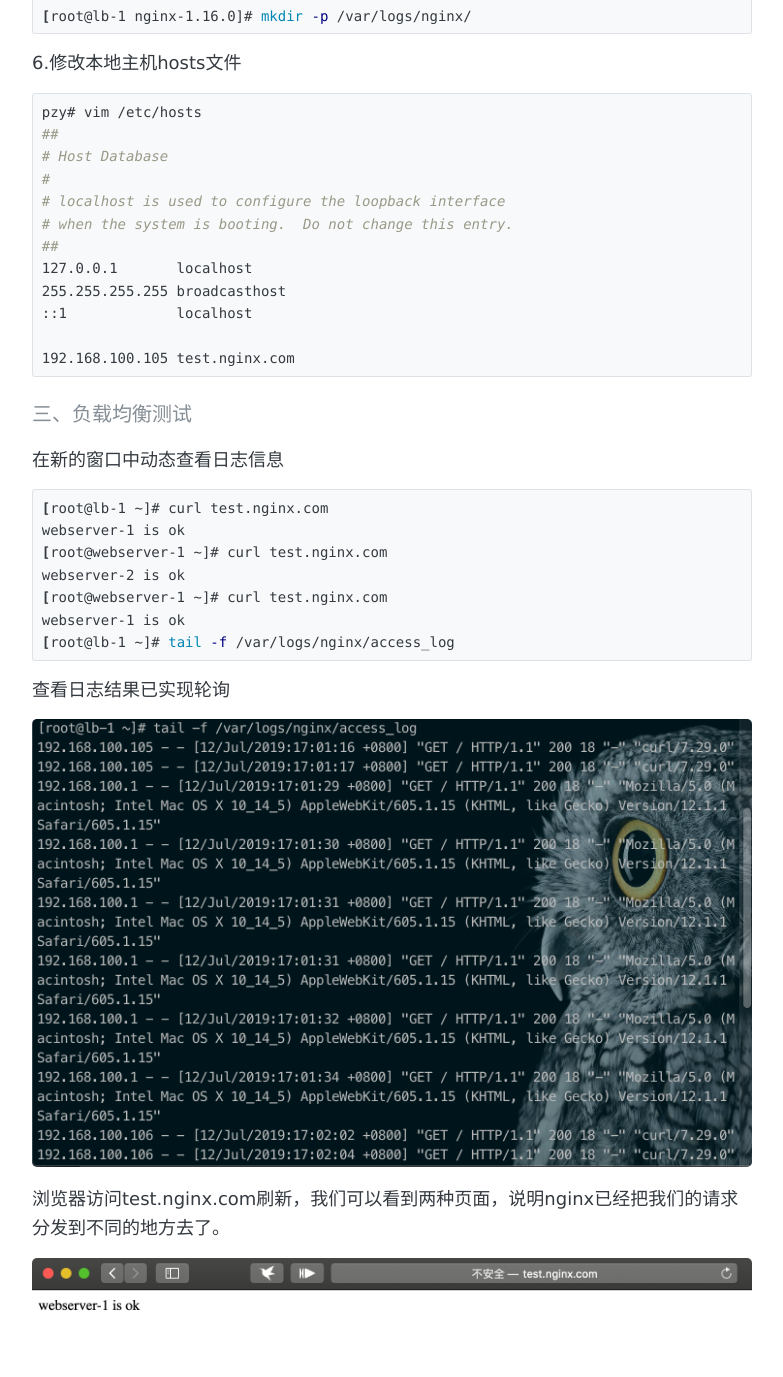
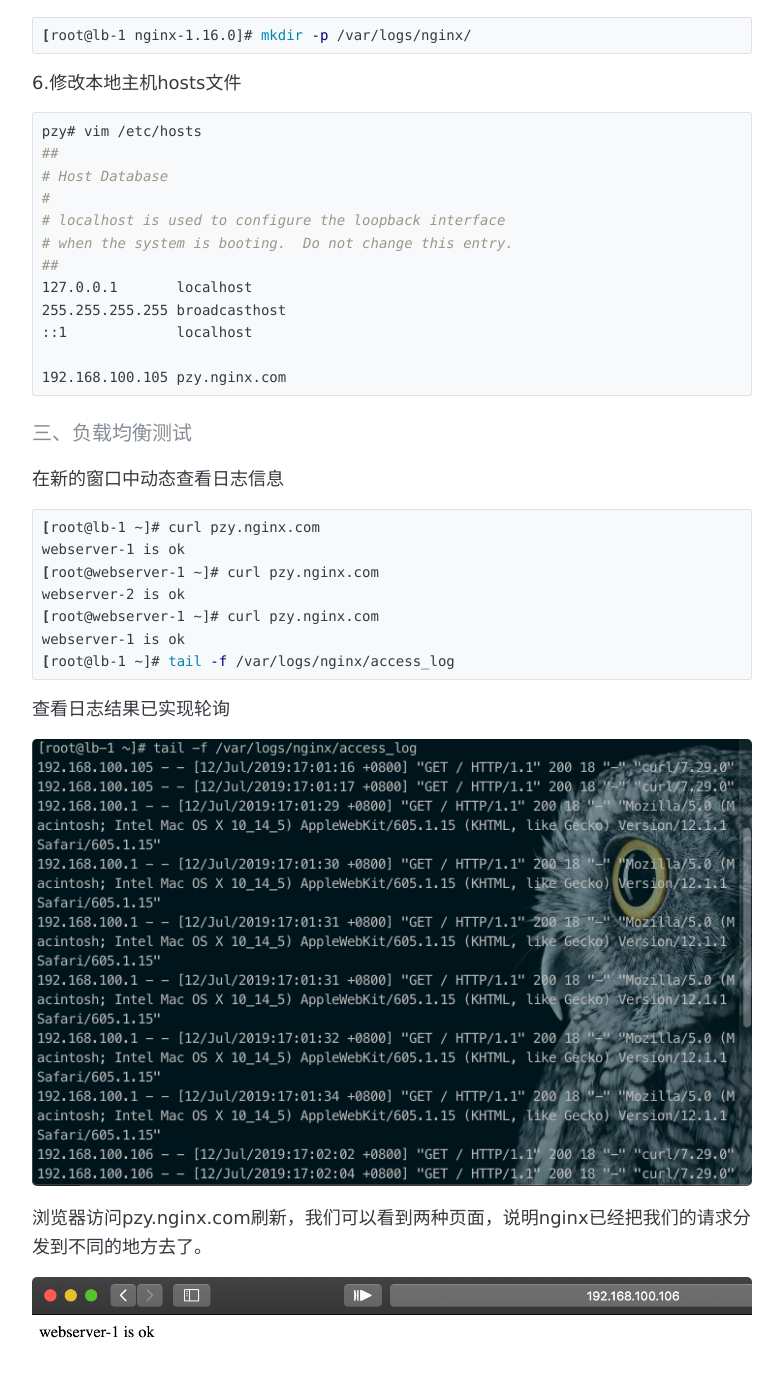
Before and after one commit to pzypxh/pzypxh.github.io, a Jekyll site: the page built from _posts/2019-7-11-Nginx学习课题.md, in a window 1280 px wide and 1400 px high, scrolled down 11345 px. Shown: the top 1377 px of the window, without its empty margins (248-1031 px from the left). Built offline with Jekyll 4.4.1, drawn with Linux system fonts in a browser that asks for light colours; some of the changed text lies outside the part shown.

Commit message:
build at 2019年 7月14日 星期日 19时58分41秒 CST

````diff
--- a/_posts/2019-7-11-Nginx学习课题.md
+++ b/_posts/2019-7-11-Nginx学习课题.md
@@ -116,7 +116,7 @@ Nginx在网络应用中表现超群，在于其独特的设计。许多网络或
 
 #### 一、实验环境
 
-准备3台虚拟机，其中一台搭建Nginx代理服务器，另外两台搭建测试服务器，实现使用Nginx的反向代理与负载均衡模块配置基于域名主机的访问。在整个实验环境中，我们假定webserver-1和webserver-1提供test.nginx.com的网站内容服务，Nginx在webserver-1和webserver-2前面作为反向代理服务器与负载均衡服务器，当用户访问test.nginx.com时，Nginx负载均衡器会把请求分发到两个节点服务器上，由节点服务器返回实际的内容数据。
+准备3台虚拟机，其中一台搭建Nginx代理服务器，另外两台搭建测试服务器，实现使用Nginx的反向代理与负载均衡模块配置基于域名主机的访问。在整个实验环境中，我们假定webserver-1和webserver-1提供pzy.nginx.com的网站内容服务，Nginx在webserver-1和webserver-2前面作为反向代理服务器与负载均衡服务器，当用户访问pzy.nginx.com时，Nginx负载均衡器会把请求分发到两个节点服务器上，由节点服务器返回实际的内容数据。
 
 | 主机类型            | 操作系统    | IP地址             | 作用                                                        |
 | ------------------- | ----------- | ------------------ | ----------------------------------------------------------- |
@@ -261,7 +261,7 @@ http {
         }
     server {
         listen       80;
-        server_name  test.nginx.com;
+        server_name  pzy.nginx.com;
 
         #charset koi8-r;
 
@@ -321,7 +321,7 @@ pzy# vim /etc/hosts
 255.255.255.255	broadcasthost
 ::1             localhost
 
-192.168.100.105 test.nginx.com
+192.168.100.105 pzy.nginx.com
 ```
 
 #### 三、负载均衡测试
@@ -329,11 +329,11 @@ pzy# vim /etc/hosts
 在新的窗口中动态查看日志信息
 
 ```bash
-[root@lb-1 ~]# curl test.nginx.com
+[root@lb-1 ~]# curl pzy.nginx.com
 webserver-1 is ok
-[root@webserver-1 ~]# curl test.nginx.com
+[root@webserver-1 ~]# curl pzy.nginx.com
 webserver-2 is ok
-[root@webserver-1 ~]# curl test.nginx.com
+[root@webserver-1 ~]# curl pzy.nginx.com
 webserver-1 is ok
 [root@lb-1 ~]# tail -f /var/logs/nginx/access_log
 ```
@@ -342,7 +342,7 @@ webserver-1 is ok
 
 ![image](https://github.com/pzypxh/pzypxh.github.io/raw/master/upload/Nginx/logs.png)
 
-浏览器访问test.nginx.com刷新，我们可以看到两种页面，说明nginx已经把我们的请求分发到不同的地方去了。
+浏览器访问pzy.nginx.com刷新，我们可以看到两种页面，说明nginx已经把我们的请求分发到不同的地方去了。
 
 ![image](https://github.com/pzypxh/pzypxh.github.io/raw/master/upload/Nginx/test1.png)
 
@@ -554,14 +554,14 @@ built by gcc 4.8.5 20150623 (Red Hat 4.8.5-36) (GCC)
 configure arguments: --prefix=/usr/local/nginx --user=nginx --group=nginx --with-http_stub_status_module
 # 修改配置文件nginx.conf，在server块中增加
 location /nginx_status {
-		# 开启nginx状态监控
-		stub_status    on;
-		# 关闭日志
-		access_log    off;
-		# Security: Only allow access from 192.168.100.1 IP #
-		allow 192.168.100.1;
-		# Send rest of the world to /dev/null #
-		#deny all;
+	# 开启nginx状态监控
+	stub_status    on;
+	# 关闭日志
+	access_log    off;
+	# Security: Only allow access from 192.168.100.1 IP #
+	allow 192.168.100.1;
+	# Send rest of the world to /dev/null #
+	#deny all;
 }
 # 重启nginx
 [root@lb-1 nginx-1.16.0]# nginx -s reload
````
Also changed, not shown: upload/Nginx/test1.png, upload/Nginx/test2.png, upload/Nginx/webserver-1.png, upload/Nginx/webserver-2.png, 3 other files.
